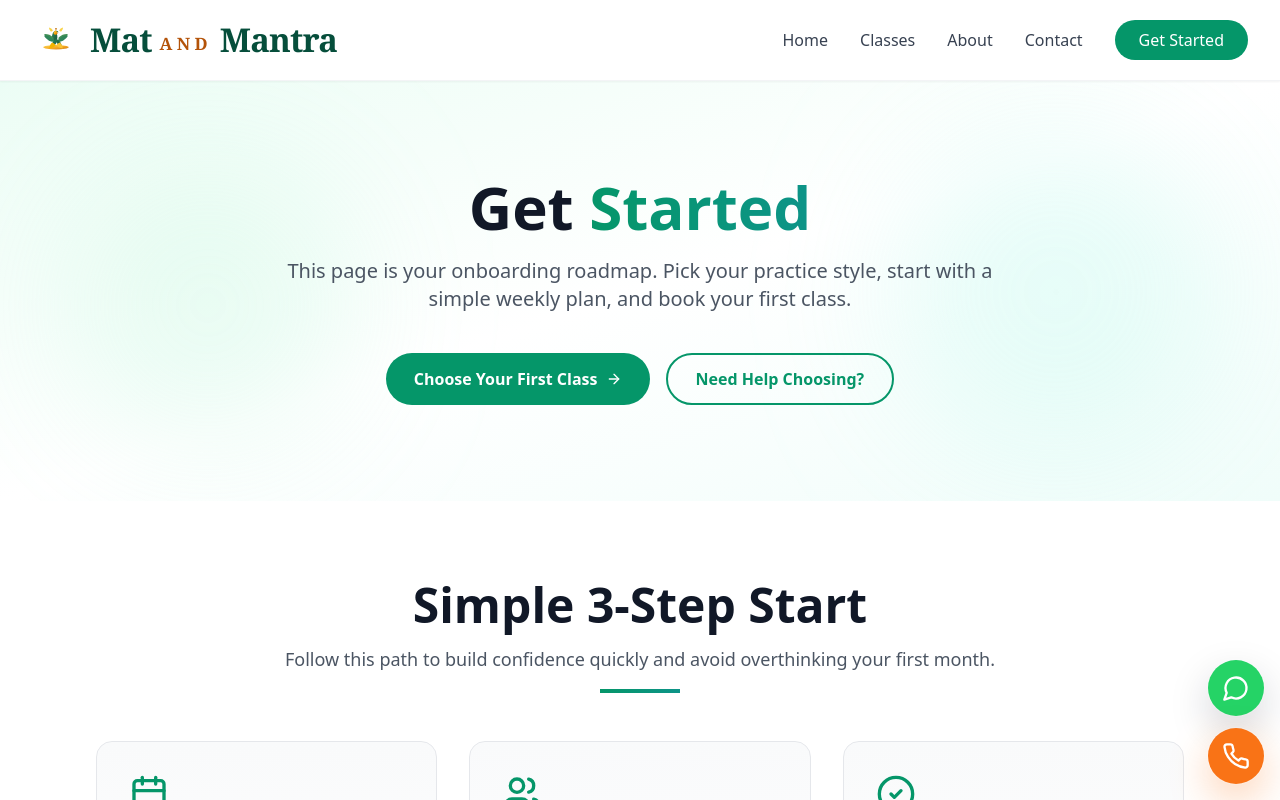
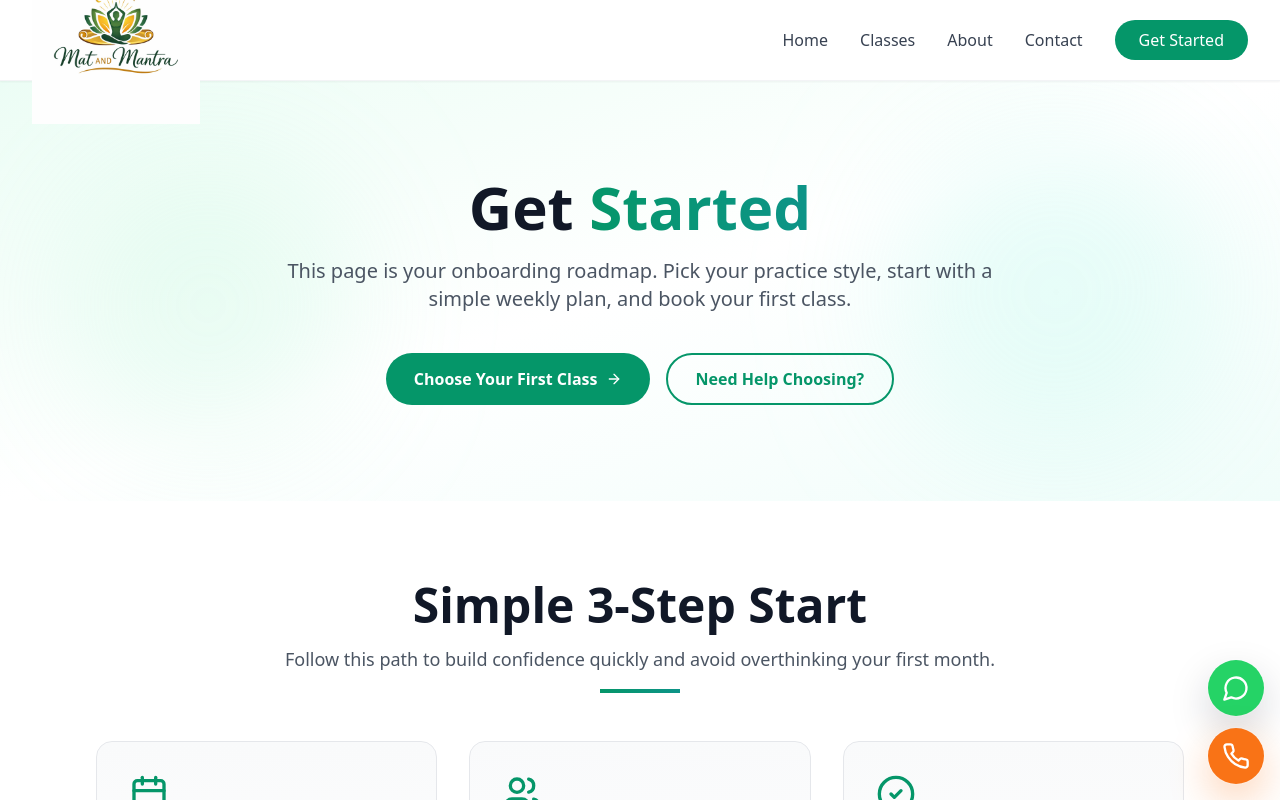
Before and after one commit to techadomobi/yoga, a React (Vite) app: page /get-started in a window 1280 px wide. Shown: the top 800 px of the page. Built offline with nearby package versions, Linux system fonts and the light colour scheme.

Commit message:
logo updated

```diff
--- a/src/components/BrandLogo.tsx
+++ b/src/components/BrandLogo.tsx
@@ -1,5 +1,3 @@
-import { useId } from 'react';
-
 type BrandLogoProps = {
   variant?: 'inline' | 'stacked';
   className?: string;
@@ -7,56 +5,14 @@ type BrandLogoProps = {
 
 export default function BrandLogo({ variant = 'inline', className = '' }: BrandLogoProps) {
   const isStacked = variant === 'stacked';
-  const instanceId = useId();
-  const goldGradientId = `${instanceId}-brand-gold`;
-  const greenGradientId = `${instanceId}-brand-green`;
 
   return (
     <div className={`flex ${isStacked ? 'flex-col items-center gap-2' : 'items-center gap-2.5'} ${className}`}>
-      <svg
-        viewBox="0 0 220 150"
-        className={isStacked ? 'w-24 h-24' : 'w-12 h-12 shrink-0'}
-        role="img"
-        aria-label="Mat and Mantra logo"
-      >
-        <defs>
-          <linearGradient id={goldGradientId} x1="0%" y1="0%" x2="100%" y2="100%">
-            <stop offset="0%" stopColor="#f8d34a" />
-            <stop offset="58%" stopColor="#f59e0b" />
-            <stop offset="100%" stopColor="#c26d09" />
-          </linearGradient>
-          <linearGradient id={greenGradientId} x1="0%" y1="0%" x2="100%" y2="100%">
-            <stop offset="0%" stopColor="#2f855a" />
-            <stop offset="100%" stopColor="#0f4d35" />
-          </linearGradient>
-        </defs>
-        <g transform="translate(110 68)">
-          <ellipse cx="0" cy="40" rx="58" ry="10" fill={`url(#${goldGradientId})`} opacity="0.92" />
-          <path d="M0 -28 C6 -19 8 -7 5 4 C2 12 -2 17 -6 20 C-10 17 -14 12 -17 4 C-20 -7 -18 -19 -12 -28 C-8 -33 -4 -35 0 -35 C4 -35 8 -33 12 -28 Z" fill={`url(#${greenGradientId})`} />
-          <path d="M-12 -4 C-25 -16 -39 -21 -54 -20 C-49 -8 -40 2 -28 9 C-21 13 -15 14 -10 13 Z" fill="#3f8f55" />
-          <path d="M12 -4 C25 -16 39 -21 54 -20 C49 -8 40 2 28 9 C21 13 15 14 10 13 Z" fill="#3f8f55" />
-          <path d="M-22 14 C-36 9 -47 0 -55 -13 C-40 -14 -28 -9 -18 0 C-13 5 -10 10 -8 14 Z" fill="#2f855a" />
-          <path d="M22 14 C36 9 47 0 55 -13 C40 -14 28 -9 18 0 C13 5 10 10 8 14 Z" fill="#2f855a" />
-          <path d="M-3 5 C-14 13 -21 25 -22 39 C-9 35 -1 27 3 17 C6 26 14 34 27 39 C26 25 19 13 8 5 Z" fill={`url(#${greenGradientId})`} />
-          <path d="M-18 19 C-26 27 -30 35 -31 46 C-18 44 -8 39 -2 31 C-5 25 -11 21 -18 19 Z" fill="#f4b400" />
-          <path d="M18 19 C26 27 30 35 31 46 C18 44 8 39 2 31 C5 25 11 21 18 19 Z" fill="#f8c433" />
-          <path d="M-2 -38 C4 -34 7 -28 7 -22 C4 -18 1 -17 -2 -17 C-5 -17 -8 -18 -11 -22 C-11 -28 -8 -34 -2 -38 Z" fill={`url(#${goldGradientId})`} />
-          <circle cx="0" cy="-44" r="4.2" fill="#c26d09" />
-          <path d="M-23 -31 C-28 -36 -32 -43 -32 -50 C-24 -48 -18 -43 -14 -36 Z" fill="#f8d34a" />
-          <path d="M23 -31 C28 -36 32 -43 32 -50 C24 -48 18 -43 14 -36 Z" fill="#f8d34a" />
-        </g>
-      </svg>
-
-      <div className={isStacked ? 'text-center leading-none' : 'leading-none'}>
-        <div
-          className={`${isStacked ? 'text-4xl' : 'text-[2.05rem]'} font-semibold tracking-tight whitespace-nowrap`}
-          style={{ fontFamily: 'Georgia, "Times New Roman", serif' }}
-        >
-          <span className="text-emerald-900">Mat</span>{' '}
-          <span className="text-amber-700 text-[0.52em] align-middle tracking-[0.26em] uppercase">and</span>{' '}
-          <span className="text-emerald-900">Mantra</span>
-        </div>
-      </div>
+      <img
+        src="/Mat_and_Mantra_yoga_logo.png"
+        alt="Mat and Mantra"
+        className={isStacked ? 'w-40 max-w-none h-auto' : 'w-[10.5rem] max-w-none h-auto'}
+      />
     </div>
   );
 }
```
Also changed, not shown: public/Mat_and_Mantra_yoga_logo.png (added).
